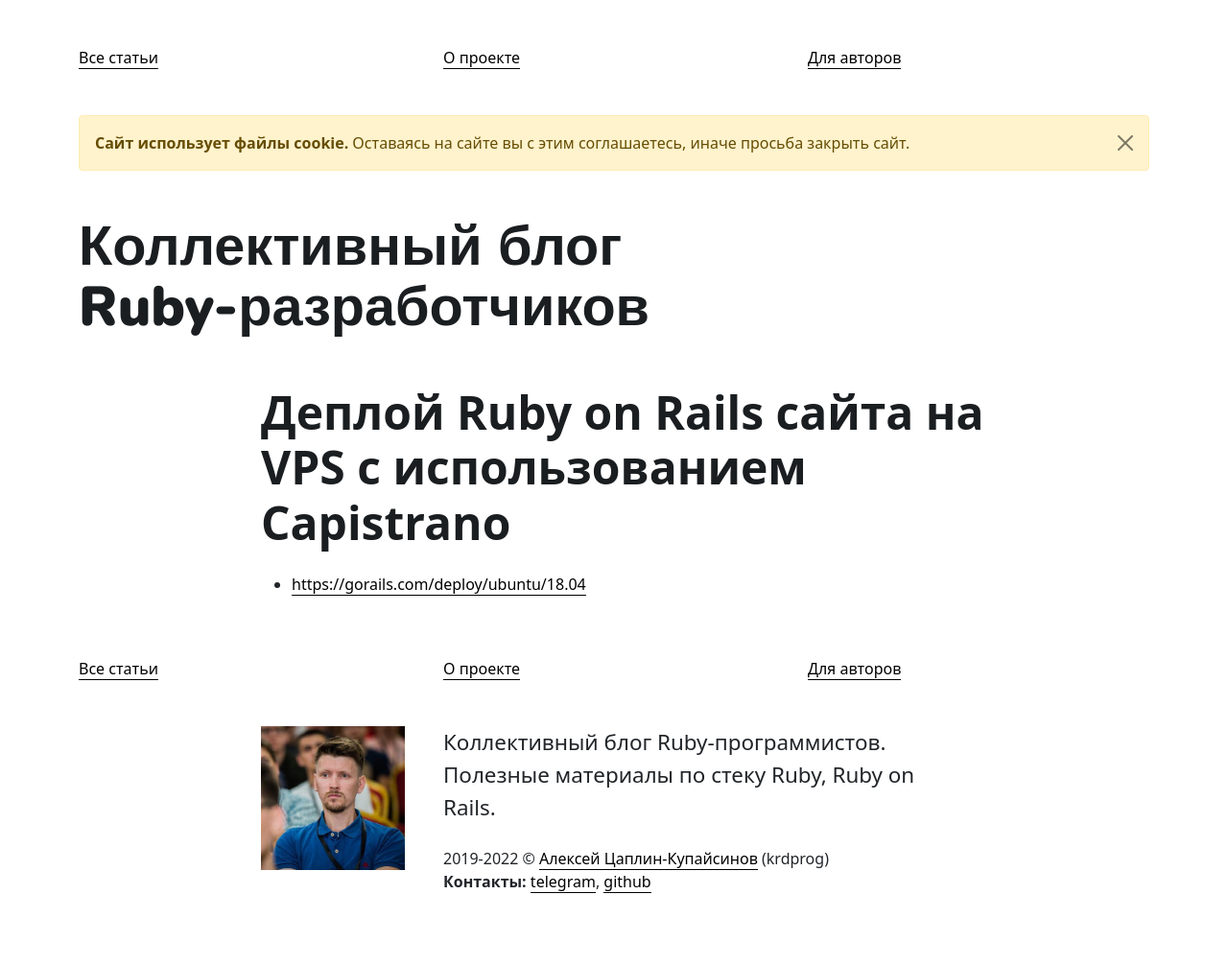
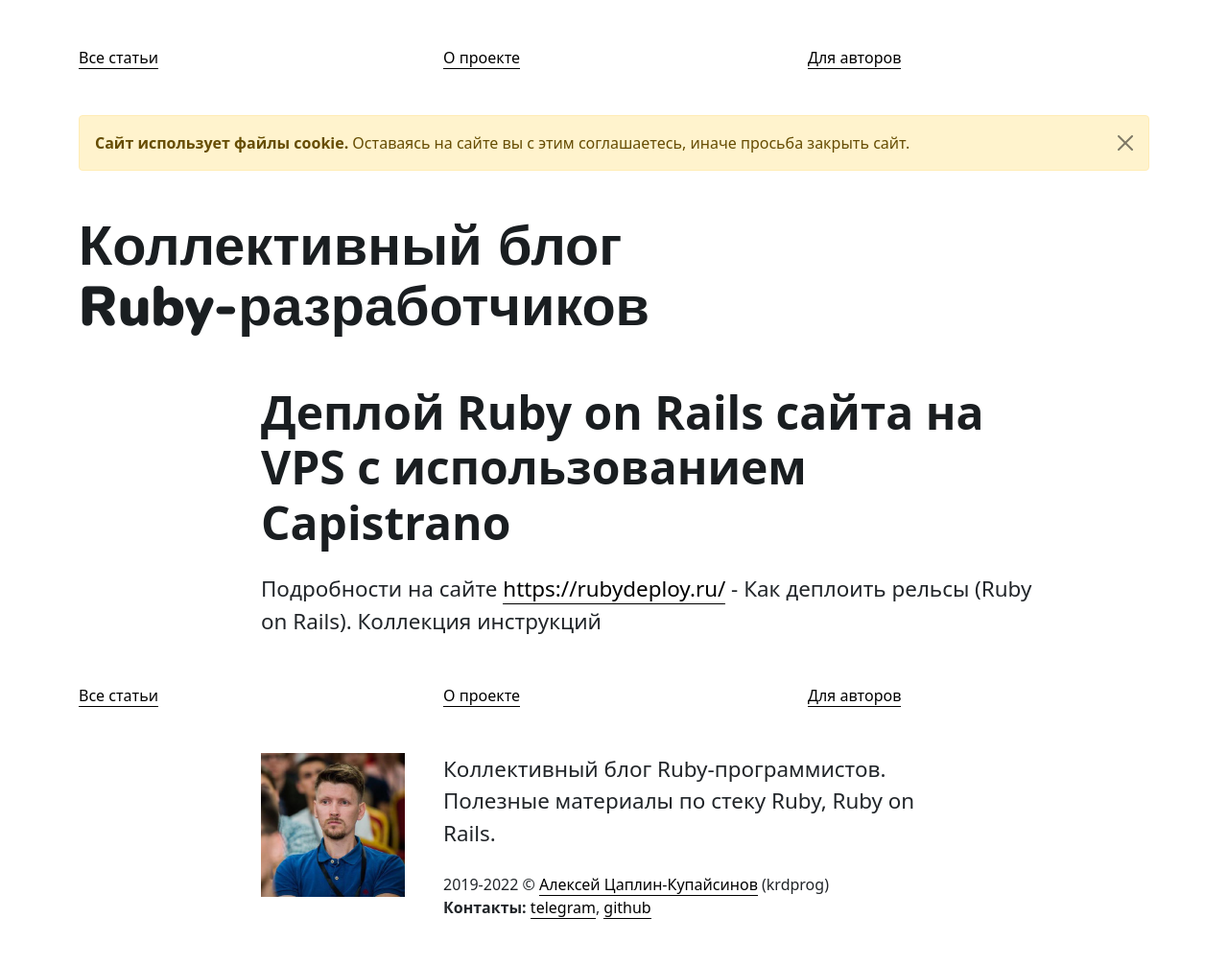
Before and after one commit to rubyblogRU/rubyblogRU.github.io, a Jekyll site: the page built from _posts/2020-05-04-ruby-on-rails-to-vps-with-capistrano.md, in a window 1280 px wide. Shown: the whole page at 96% size. Built offline with Jekyll 4.4.1, drawn with Linux system fonts in a browser that asks for light colours; before the commit the page ends 979 px from its top, so only the background shows below that.

Commit message:
Fix about rubydeploy.ru

```diff
--- a/_posts/2020-05-04-ruby-on-rails-to-vps-with-capistrano.md
+++ b/_posts/2020-05-04-ruby-on-rails-to-vps-with-capistrano.md
@@ -5,4 +5,4 @@
 categories: others
 ---
 
-- [https://gorails.com/deploy/ubuntu/18.04](https://gorails.com/deploy/ubuntu/18.04)
+Подробности на сайте [https://rubydeploy.ru/](https://rubydeploy.ru/) - Как деплоить рельсы (Ruby on Rails). Коллекция инструкций
```
